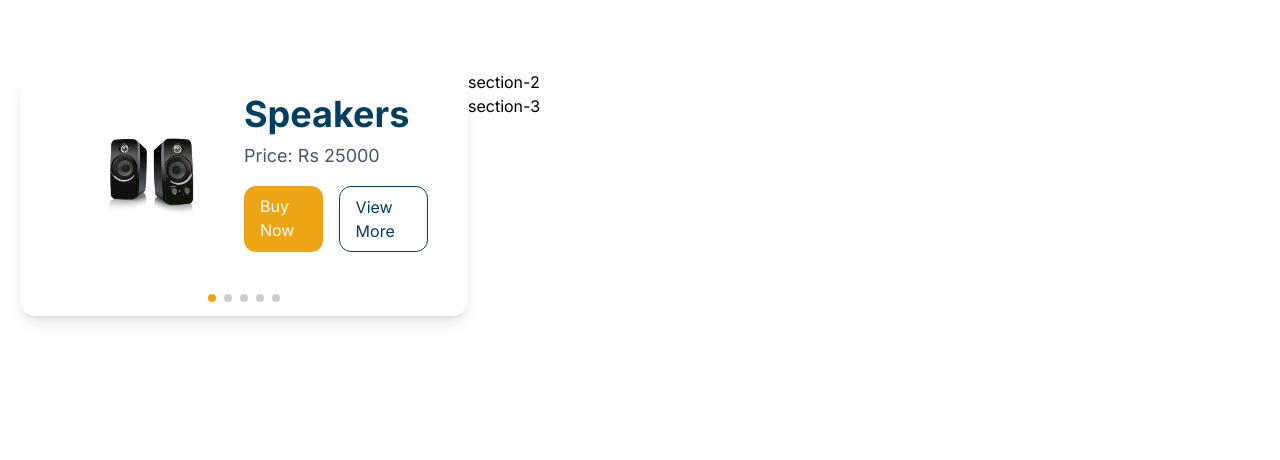
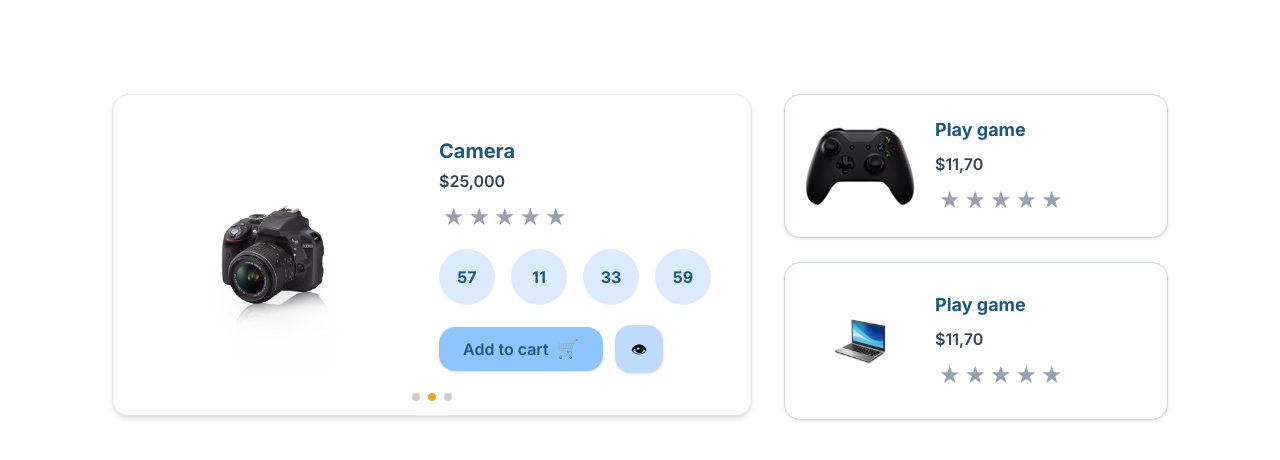
Before and after one commit to adeel-bot/NexMart, a Next.js app: page / in a window 1280 px wide. Shown: the part 1998-2458 px from the top of the page. Built offline with nearby package versions, Linux system fonts and the light colour scheme.

Commit message:
modified:   app/components/cards/Subgrid.js modified:   app/page.js

```diff
--- a/app/components/cards/Subgrid.js
+++ b/app/components/cards/Subgrid.js
@@ -1,118 +1,125 @@
-
 "use client";
 
 import Image from "next/image";
-import Link from "next/link";
 import { Swiper, SwiperSlide } from "swiper/react";
 import { Navigation, Pagination, Autoplay } from "swiper/modules";
 import "swiper/css";
 import "swiper/css/navigation";
 import "swiper/css/pagination";
-import React from 'react'
+import React from "react";
+import Radio from "../ui/Radio";
 
 const Subgrid = () => {
-
   const Products = [
     {
-      name: "Speakers",
+      name: "JBL bar 2.1 deep bass",
       image: "/speakers.jpg",
-      price: "25000",
-      buy_link: "#",
-      detail_link: "#",
+      price: "11,70",
     },
     {
       name: "Camera",
       image: "/camera.jpg",
-      price: "25000",
-      buy_link: "#",
-      detail_link: "#",
+      price: "25,000",
     },
     {
       name: "HeadPhone",
       image: "/headphone.png",
-      price: "10000",
-      buy_link: "#",
-      detail_link: "#",
-    },
-    {
-      name: "Laptop",
-      image: "/laptop.jpg",
-      price: "150000",
-      buy_link: "#",
-      detail_link: "#",
-    },
-    {
-      name: "Gaming Console",
-      image: "/game-console.png",
-      price: "8000",
-      buy_link: "#",
-      detail_link: "#",
+      price: "10,000",
     },
   ];
 
-
   return (
-    <div className='flex flex-row'>
-        <div className=''>
-          <div className="w-[35vw] mx-auto ">
+    <div className="flex flex-row justify-center items-start gap-8 py-6 w-full">
+      <div className="w-[50vw] bg-white rounded-2xl shadow-md border border-gray-200 overflow-hidden">
         <Swiper
           modules={[Navigation, Pagination, Autoplay]}
           spaceBetween={40}
           slidesPerView={1}
           pagination={{ clickable: true }}
-        autoplay={{ delay: 6000, disableOnInteraction: false }}
-        className="rounded-2xl shadow-lg"
+          autoplay={{ delay: 5000, disableOnInteraction: false }}
+          className="rounded-2xl"
           style={{
-    "--swiper-navigation-color": "rgb(237, 164, 21)",
-    "--swiper-pagination-color": "rgb(237, 164, 21)",
+            "--swiper-pagination-color": "rgb(237,164,21)",
           }}
         >
           {Products.map((item, index) => (
             <SwiperSlide key={index}>
-            <div className="flex flex-col md:flex-row items-center justify-between px-10 py-6">
-              <div className="relative w-full h-[150px] md:w-1/2 flex justify-center">
+              <div className="flex flex-col md:flex-row items-center justify-between gap-8 p-10">
+                {/* Image */}
+                <div className="relative w-[200px] h-[200px] md:w-60 md:h-60 shrink-0">
                   <Image
                     src={item.image}
                     alt={item.name}
                     fill
-                  className="rounded-xl object-cover"
+                    className="object-contain"
                   />
                 </div>
 
-              <div className="text-center md:text-left md:w-1/2">
-                <h2 className="text-4xl text-[#003F62] font-bold mb-2">{item.name}</h2>
-                <p className="text-lg mb-4 text-gray-600">
-                  Price: Rs {item.price}
+                {/* Info */}
+                <div className="flex flex-col justify-center items-start text-left">
+                  <h2 className="text-xl font-bold text-[#1B5A7D] mb-1">
+                    {item.name}
+                  </h2>
+                  <p className="font-semibold text-gray-700 mb-2">
+                    ${item.price}
                   </p>
-                <div className="flex gap-4 justify-center md:justify-start">
-                  <Link
-                    href={item.buy_link}
-                    className="bg-[#eda415] text-white px-4 py-2 rounded-xl hover:bg-[#d69411] transition"
+                  <div className="mb-4">
+                    <Radio rating="rating" />
+                  </div>
+
+                  {/* Stats Row */}
+                  <div className="flex flex-row gap-4 mb-5">
+                    {[57, 11, 33, 59].map((num, i) => (
+                      <div
+                        key={i}
+                        className="w-14 h-14 bg-blue-100 flex items-center justify-center rounded-full font-bold text-[#1B5A7D]"
                       >
-                    Buy Now
-                  </Link>
-                  <Link
-                    href={item.detail_link}
-                    className="border border-[#003F62] text-[#003F62] px-4 py-2 rounded-xl hover:bg-blue-50 transition"
-                  >
-                    View More
-                  </Link>
+                        {num}
+                      </div>
+                    ))}
+                  </div>
+
+                  {/* Buttons */}
+                  <div className="flex flex-row items-center gap-3">
+                    <button className="flex items-center gap-2 bg-blue-300 hover:bg-blue-400 text-[#1B5A7D] font-semibold px-6 py-2 rounded-2xl shadow-sm transition">
+                      Add to cart
+                      <span className="text-lg">🛒</span>
+                    </button>
+                    <button className="flex items-center justify-center bg-blue-200 hover:bg-blue-300 w-12 h-12 rounded-2xl shadow-sm transition">
+                      👁
+                    </button>
                   </div>
                 </div>
-
               </div>
             </SwiperSlide>
           ))}
         </Swiper>
       </div>
-        </div>
 
-        <div className='flex flex-col'>
-        <div className=''>section-2</div>
-        <div>section-3</div>
+      {/* RIGHT SIDE SMALL CARDS */}
+      <div className="flex flex-col gap-6">
+        {[1, 2].map((_, i) => (
+          <div
+            key={i}
+            className="flex items-center gap-5 p-5 border border-gray-300 rounded-2xl shadow-sm hover:scale-[1.01] transition-transform bg-white w-[30vw]"
+          >
+            <Image
+              width={110}
+              height={110}
+              src={i === 0 ? "/game-console.png" : "/laptop.jpg"}
+              alt="side-product"
+              className="object-contain"
+            />
+            <div className="flex flex-col gap-2">
+              <h2 className="text-lg font-bold text-[#1B5A7D]">Play game</h2>
+              <p className="font-semibold text-gray-700">$11,70</p>
+              <Radio rating="rating" />
             </div>
           </div>
-  )
-}
+        ))}
+      </div>
+    </div>
+  );
+};
 
-export default Subgrid
+export default Subgrid;
--- a/app/page.js
+++ b/app/page.js
@@ -49,7 +49,8 @@ export default function Home() {
             </div>
           </div>
         </div>
-        <div className="mx-auto h-[75vh] p-5">
+        <div className="w-full flex- h-[75vh] p-5">
+
           <SubGrid/>
         </div>
     </div>
```
Lines whose indentation alone changed are shown as unchanged.
